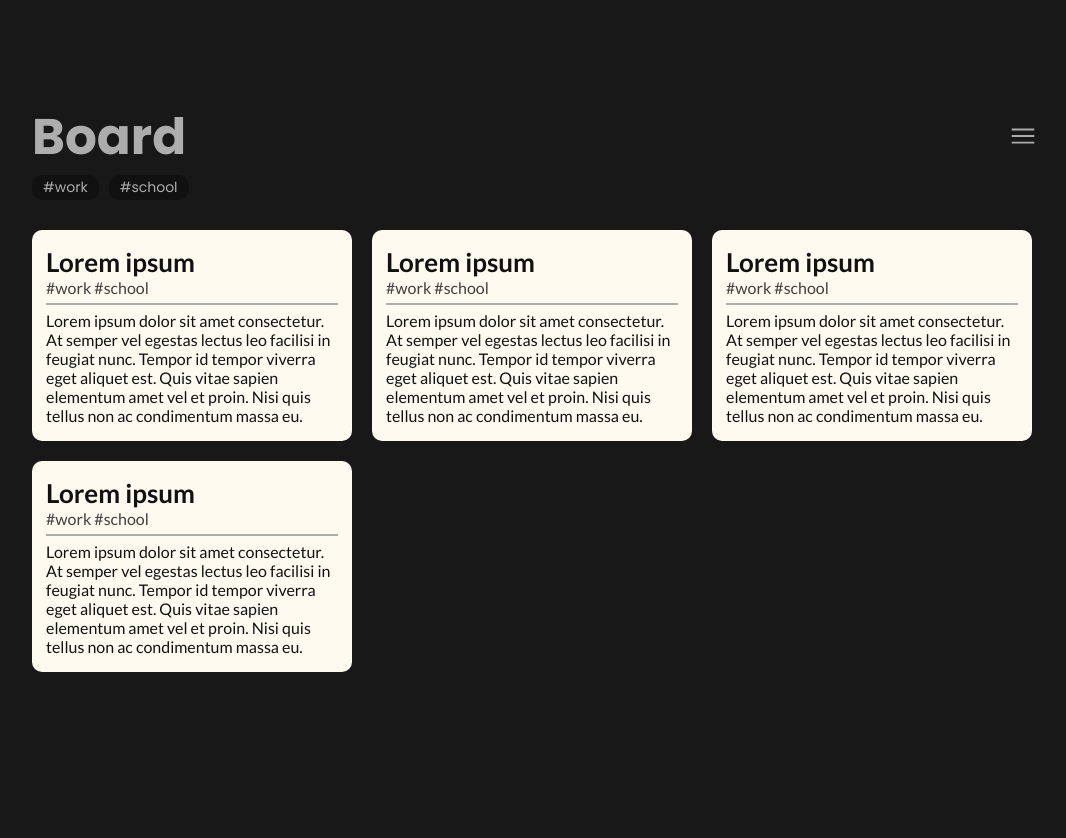
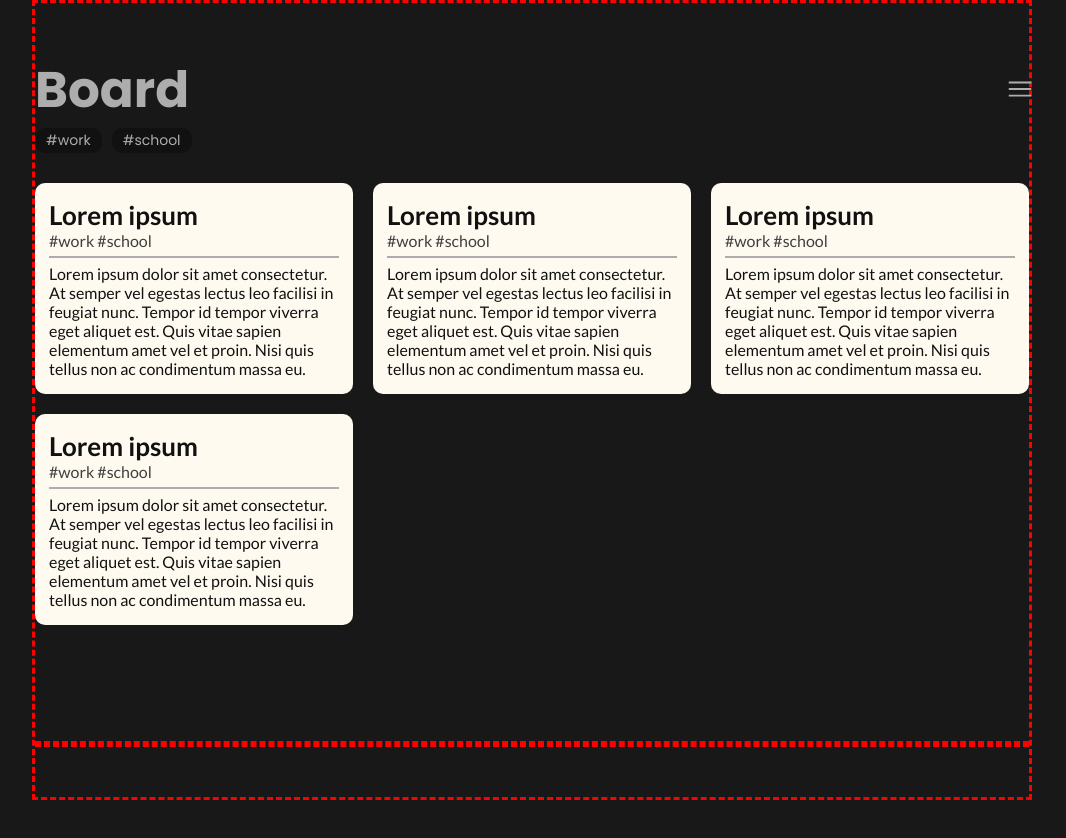
Before and after one commit to codeandjoy/HasteNote, a React (Create React App) app: page / in a window 1280 px wide. Shown: the top 838 px of the page, without its empty margins (108-1174 px from the left). After the commit the page ends 800 px from the top, so only its background shows below. Built offline with nearby package versions, Linux system fonts and the light colour scheme.

Commit message:
Fixed layout

```diff
--- a/src/App.js
+++ b/src/App.js
@@ -4,6 +4,7 @@ import AppContainer from './components/AppContainer/AppContainer';
 import Notes from './components/Notes/Notes';
 
 import './App.css';
+import ActionsMenu from './components/ActionsMenu/ActionsMenu';
 
 const dummyNotes = [
   {
@@ -39,6 +40,7 @@ function App() {
       <AppContainer>
         <Header/>
         <Notes notes={ dummyNotes }/>
+        <ActionsMenu/>
       </AppContainer>
     </div>
   );
--- /dev/null
+++ b/src/components/ActionsMenu/ActionsMenu.js
@@ -0,0 +1,12 @@
+import "./css/ActionsMenu.css";
+
+
+const ActionsMenu = () => {
+    return (
+        <div className="actions-menu">
+        </div>
+    );
+};
+
+
+export default ActionsMenu;
--- /dev/null
+++ b/src/components/ActionsMenu/css/ActionsMenu.css
@@ -0,0 +1,3 @@
+.actions-menu {
+  border-style: dashed;
+}/*# sourceMappingURL=ActionsMenu.css.map */
--- /dev/null
+++ b/src/components/ActionsMenu/css/ActionsMenu.scss
@@ -0,0 +1,3 @@
+.actions-menu{
+    border-style: dashed;
+}
--- a/src/components/AppContainer/css/AppContainer.css
+++ b/src/components/AppContainer/css/AppContainer.css
@@ -1,9 +1,13 @@
 .app-container {
+  display: flex;
+  flex-direction: column;
   position: absolute;
   top: 0;
   left: 50%;
   transform: translateX(-50%);
   width: 1000px;
   height: 100%;
-  padding: 100px 0;
+  padding: 50px 0;
+  box-sizing: border-box;
+  border-style: dashed;
 }/*# sourceMappingURL=AppContainer.css.map */
--- a/src/components/AppContainer/css/AppContainer.scss
+++ b/src/components/AppContainer/css/AppContainer.scss
@@ -1,4 +1,7 @@
 .app-container{
+    display: flex;
+    flex-direction: column;
+
     position: absolute;
     top: 0;
     left: 50%;
@@ -7,5 +10,9 @@
     width: 1000px;
     height: 100%;
 
-    padding: 100px 0;
+    padding: 50px 0;
+
+    box-sizing: border-box;
+
+    border-style: dashed;
 }
--- a/src/components/Notes/Notes.js
+++ b/src/components/Notes/Notes.js
@@ -5,6 +5,7 @@ import "./css/Notes.css";
 
 const Notes = ({ notes }) => {
     return (
+        <div className="notes-container">
             <div className="notes">
                 {
                     notes.map(note =>
@@ -12,6 +13,7 @@ const Notes = ({ notes }) => {
                     )
                 }
             </div>
+        </div>
     )
 };
 
--- a/src/components/Notes/css/Note.css
+++ b/src/components/Notes/css/Note.css
@@ -1,6 +1,7 @@
 .note {
+  max-height: 200px;
+  padding: 16px 14px;
   font-family: Lato;
-  padding: 16px 14px;
   color: #111;
   background-color: #FFFAF0;
   border-radius: 10px;
--- a/src/components/Notes/css/Note.scss
+++ b/src/components/Notes/css/Note.scss
@@ -1,7 +1,9 @@
 .note{
-    font-family: Lato;
+    max-height: 200px;
 
     padding: 16px 14px;
+
+    font-family: Lato;
 
     color: #111;
     background-color: #FFFAF0;
--- a/src/components/Notes/css/Notes.css
+++ b/src/components/Notes/css/Notes.css
@@ -1,4 +1,8 @@
-.notes {
+.notes-container {
+  flex: 1;
+  overflow: scroll;
+}
+.notes-container .notes {
   display: grid;
   grid-template-columns: repeat(3, 1fr);
   gap: 20px;
--- a/src/components/Notes/css/Notes.scss
+++ b/src/components/Notes/css/Notes.scss
@@ -1,5 +1,11 @@
-.notes{
-    display: grid;
-    grid-template-columns: repeat(3, 1fr);
-    gap: 20px;
+.notes-container{
+    flex: 1;
+
+    overflow: scroll;
+
+    .notes{
+        display: grid;
+        grid-template-columns: repeat(3, 1fr);
+        gap: 20px;
+    }
 }
```
Lines whose indentation alone changed are shown as unchanged.
